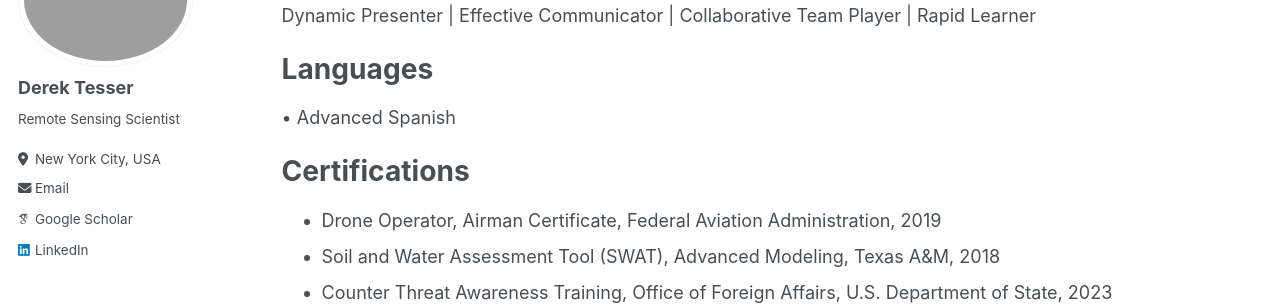
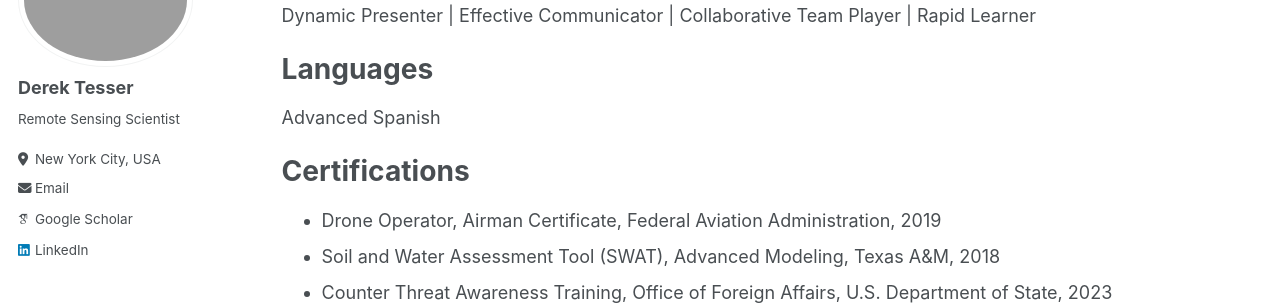
Before and after one commit to dstesser/dstesser.github.io, a Jekyll site: the page built from _pages/cv.md, in a window 1280 px wide and 900 px high, scrolled down 1507 px. Shown: the part 153-458 px from the top of the window. Built offline with Jekyll 4.4.1, drawn with Linux system fonts in a browser that asks for light colours; some web fonts are replaced.

Commit message:
Update cv.md

```diff
--- a/_pages/cv.md
+++ b/_pages/cv.md
@@ -20,27 +20,27 @@ B.S. in History and International Relations, Brandeis University, 2009
 Work Experience
 ======
 __2020 - Current: Research Scientist__<br>
-City College of New York<br>
+City College of New York
 * Developing vegetation structural models from combined satellite and drone imagery<br>
 * Integrating data from radar, lidar, and optical/IR imagery to quantify forest carbon capacity<br>
 * Coordinating drone flight and data acquisition activities in support of NASA science objectives<br>
 * Producing reports, proposals, and conference presentations to advance project goals
 
 __2019 - Current: Independent Consultant__<br>
-TerraSigma LLC<br>
+TerraSigma LLC
 * Advising on carbon and biomass potentials for nature-based solutions within the forestry and agriculture sectors<br>
 * Producing tailored reports of tropical deforestation and regrowth activities, customized for NGOs and non-profits<br>
 * Guide assessments of carbon potential for landowners and project developers for participation in carbon markets
 
 __2012 - 2024: Faculty in Science and Mathematics__<br>
-The City University of New York<br>
+The City University of New York
 * Facilitated the startup of Guttman Community College, developed curriculum and taught inaugural classes<br>
 * Managed compliance with New York State sustainability regulations and supervised reporting as University liaison<br>
 * Established study abroad initiative, securing $200K+ in funding for research program on Ecuador rainforest biodiversity<br>
 * Served on governing bodies to establish procedures guiding accreditation, institutional operations, and state-mandated activities
 
 __2011 - 2012: Laboratory Technician and Teaching Adjunct__<br>
-New York University<br>
+New York University
 * Established procedures for biological sample prep, DNA extraction, and genetic analysis to support research projects<br>
 * Trained laboratory staff, faculty, and research students in best practices and protocols<br>
 * Managed biological and chemical inventories and conducted equipment inspections in accordance
@@ -62,7 +62,7 @@ Dynamic Presenter | Effective Communicator | Collaborative Team Player | Rapid L
 
 Languages
 ======
-• Advanced Spanish
+Advanced Spanish
 
 
 Certifications
```
